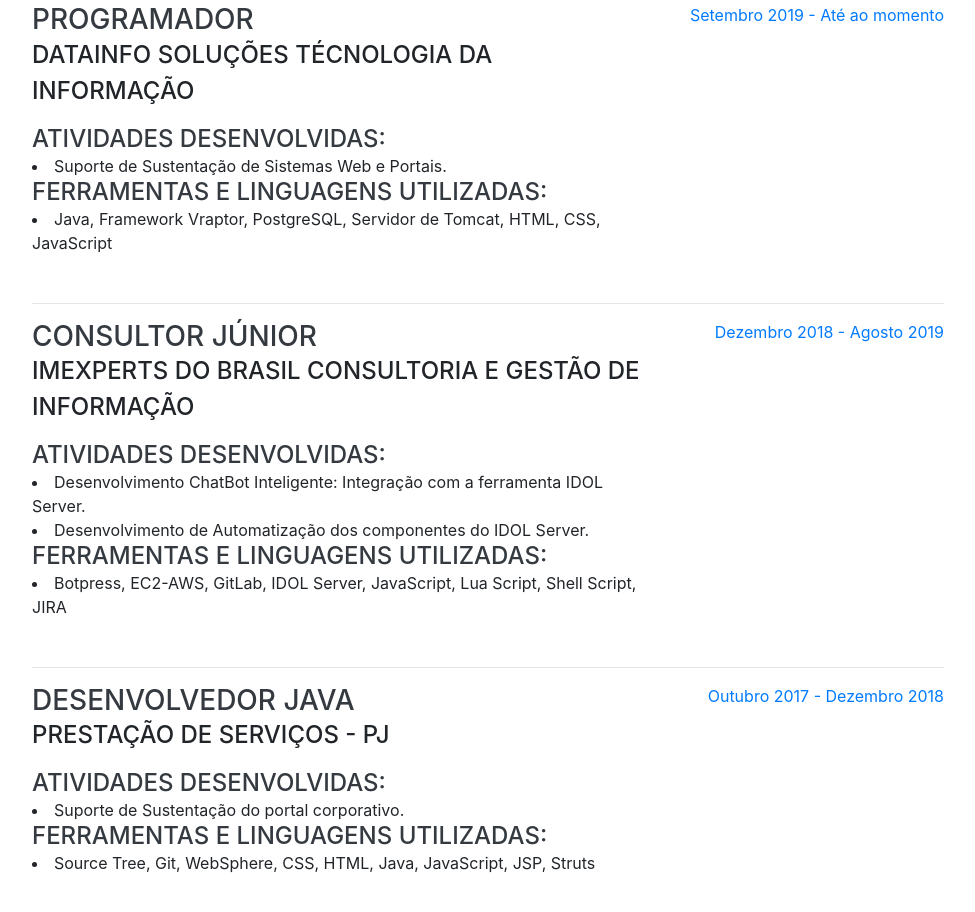
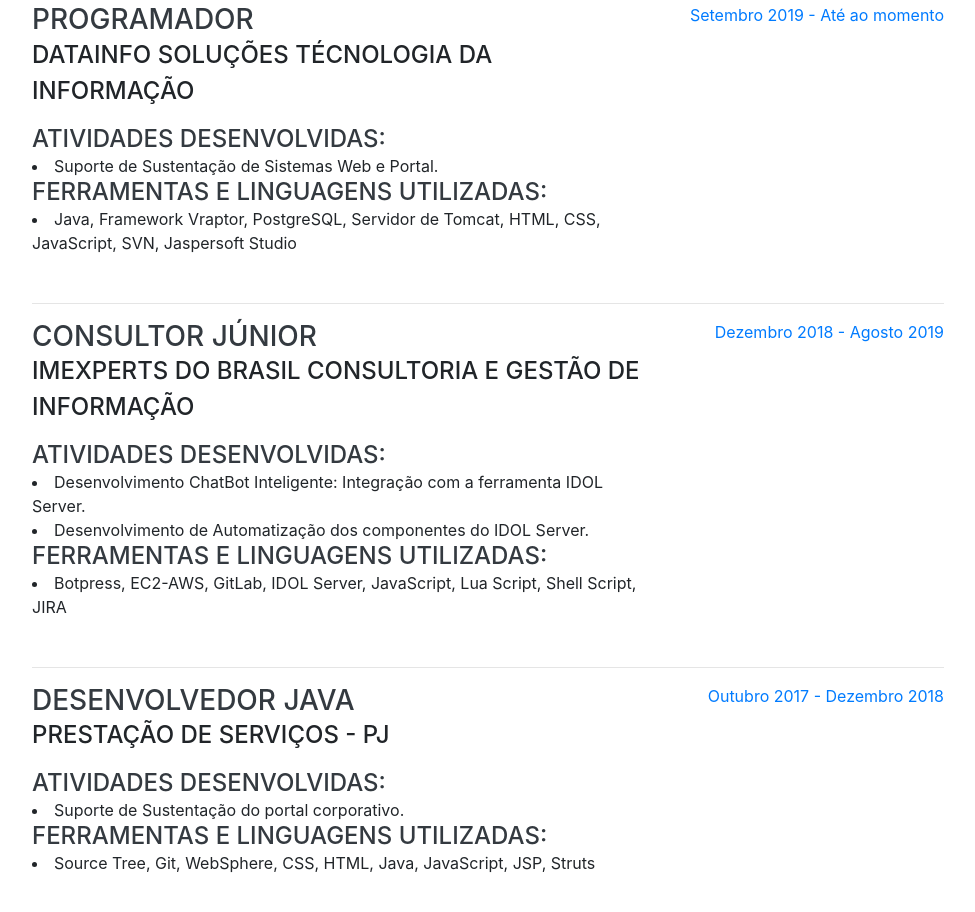
Before and after one commit to raelAndrade/raelAndrade.github.io, a website with bundled scripts: page index.html in a window 1280 px wide. Shown: the part 932-1844 px from the top of the page, without its empty margins (288-1263 px from the left). Built offline with nearby package versions, Linux system fonts and the light colour scheme; a web font is replaced by a local one.

Commit message:
Adicionando ferramentas na experiência

```diff
--- a/index.html
+++ b/index.html
@@ -101,9 +101,9 @@
 						<h3 class="mb-0">Programador</h3>
 						<div class="subheading mb-3">Datainfo Soluções Técnologia da Informação</div>
 						<h4 class="mb-0">Atividades desenvolvidas:</h4>
-						<li>Suporte de Sustentação de Sistemas Web e Portais.</li>
+						<li>Suporte de Sustentação de Sistemas Web e Portal.</li>
 						<h4 class="mb-0">Ferramentas e linguagens utilizadas:</h4>
-						<li>Java, Framework Vraptor, PostgreSQL, Servidor de Tomcat, HTML, CSS, JavaScript</li>
+						<li>Java, Framework Vraptor, PostgreSQL, Servidor de Tomcat, HTML, CSS, JavaScript, SVN, Jaspersoft Studio</li>
 					</div>
 					<div class="resume-date text-md-right">
 						<span class="text-primary">Setembro 2019 - Até ao momento</span>
```
